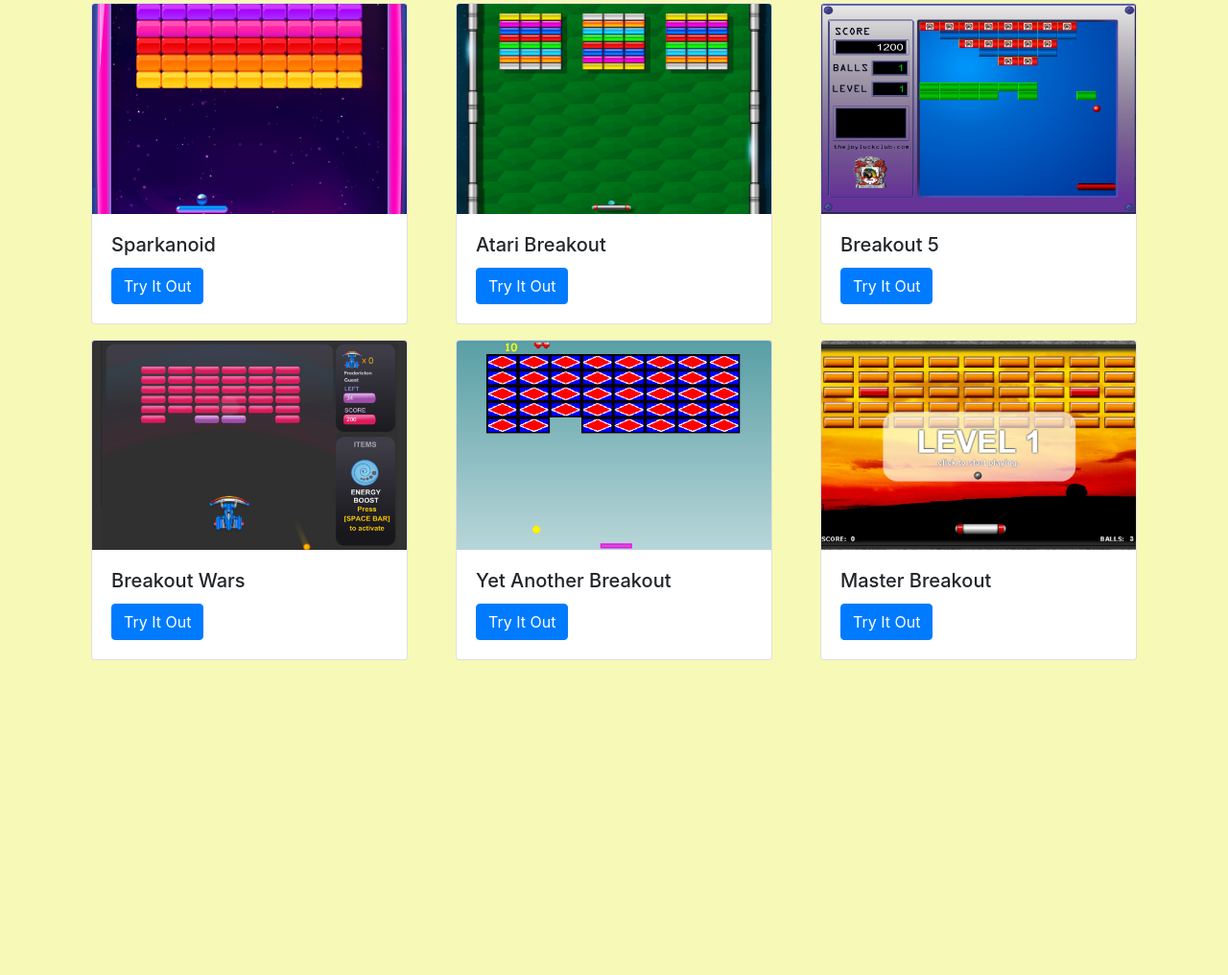
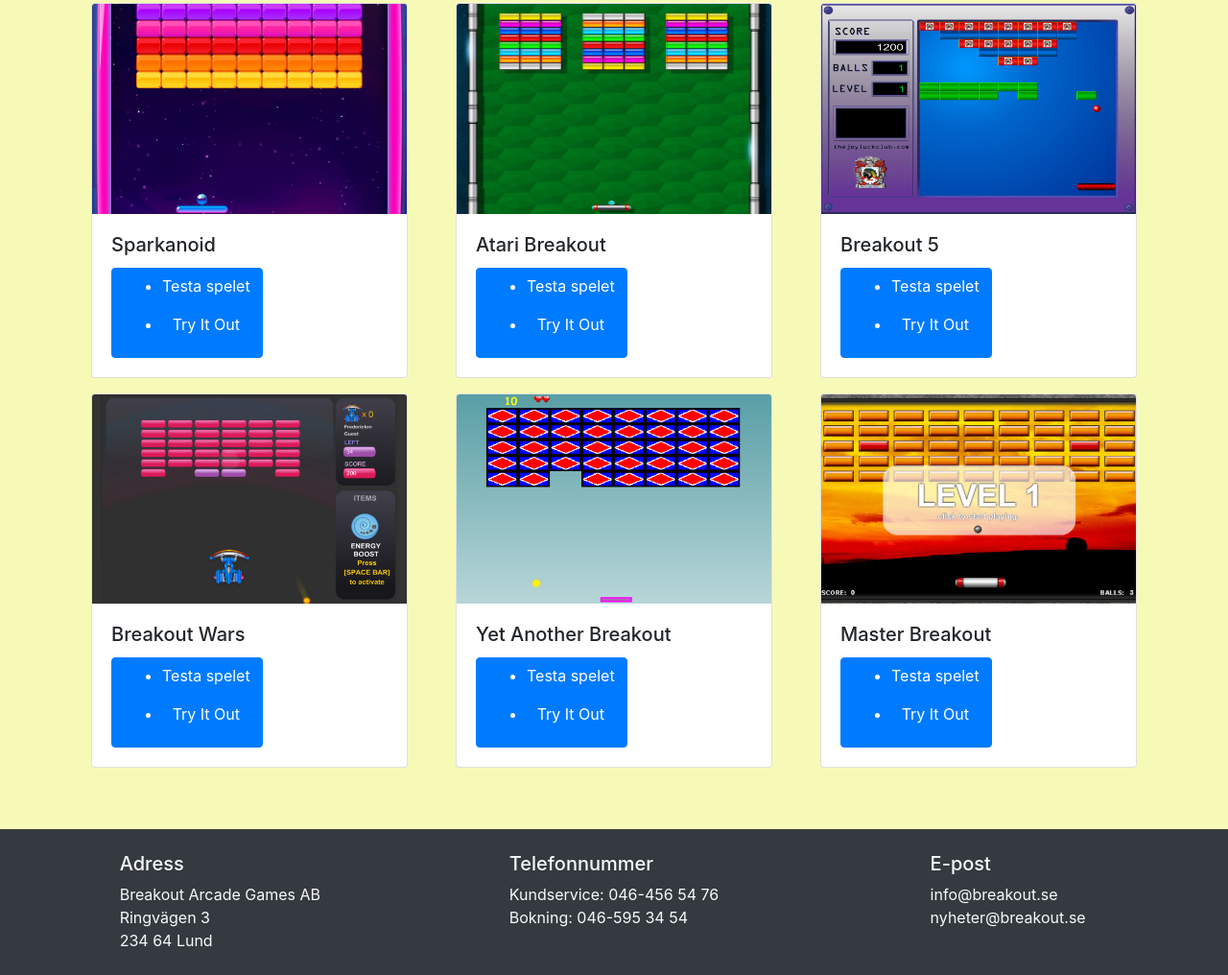
Before and after one commit to kristoffer58/grupp4, a website: page www/index.html in a window 1280 px wide. Shown: the part 115-1131 px from the top of the page at 96% size. Before the commit the page ends 867 px from the top, so only its background shows below. Drawn offline with nearby package versions, Linux system fonts and the light colour scheme.

Commit message:
Merge remote-tracking branch 'origin/master'

```diff
--- /dev/null
+++ b/scss/_game.scss
@@ -0,0 +1,68 @@
+html {
+    height: 100%;
+  }
+
+  .game {
+    margin: 0;
+    height: 100%;
+    font-family: 'Courier New', Courier, monospace;
+  }
+
+  .score {
+    position: absolute;
+    top: 5px;;
+    right: 10px;
+  }
+
+  .lives {
+    position: absolute;
+    top: 5px;;
+    left: 10px;
+  }
+
+  .game-over {
+    display:none;
+    position: absolute;
+    width: 100%;
+    text-align: center;
+    top: 150px;
+  }
+
+  .paddle {
+    width: 200px;
+    height: 30px;
+    background-color: #999;
+    position: absolute;
+    z-index: 1;
+    bottom: 0;
+  }
+
+  .ballX {
+    position: absolute;
+    height: 100%;
+    width: 30px;
+    animation: ball-animation-horizontal 3s linear infinite alternate;
+  }
+
+  .ballY {
+    position: absolute;
+    height: 30px;
+    width: 30px;
+    background-color: #000;
+    border-radius: 50%;
+    animation: ball-animation-vertical 5s linear infinite alternate;
+  }
+
+  .ball-paused {
+    animation-play-state: paused;
+  }
+
+  @keyframes ball-animation-horizontal {
+    0%   {left: 0}
+    100%  {left: calc(100% - 40px)}
+  }
+
+  @keyframes ball-animation-vertical {
+    0%   {top: 0}
+    100%  {top: calc(100% - 40px)}
+  }
--- a/scss/_history.scss
+++ b/scss/_history.scss
@@ -1,3 +1,7 @@
 .historySv {
   display: none;
 }
+
+.historySv .historyEn {
+  $list-style-type: none;
+}
--- /dev/null
+++ b/scss/_start.scss
@@ -0,0 +1,18 @@
+.langSv{
+    list-style-type: none;
+    margin: 0;
+    padding: 0;
+    p{
+      margin:0;
+    }
+  }
+
+  .langEn{
+    list-style-type: none;
+    display: none;
+    margin: 0;
+    padding: 0;
+    p{
+      margin:0;
+    }
+  }
--- a/scss/_variable-overrides.scss
+++ b/scss/_variable-overrides.scss
@@ -1,7 +1,3 @@
 // We want to change to 24 columns and a slightly wider gutter
 $grid-columns:  24;
 $grid-gutter-width: 50px;
-
-.historySv .historyEn {
-  $list-style-type: none;
-}
--- a/scss/style.scss
+++ b/scss/style.scss
@@ -9,3 +9,9 @@
 
 @import '_changesNavbar';
 @import '_history';
+
+
+
+@import 'start';
+
+@import 'game';
--- a/www/index.html
+++ b/www/index.html
@@ -1,11 +1,13 @@
 <!DOCTYPE html>
 <html>
+
 <head>
     <meta charset="utf-8">
     <title>Start</title>
     <link rel="stylesheet" href="/css/style.css">
     <meta name="viewport" content="width=device-width, initial-scale=1">
 </head>
+
 <body>
     <header>
         <nav class="navbar navbar-expand-sm  navbar-dark bg-dark">
@@ -16,13 +18,13 @@
             <div class="collapse navbar-collapse" id="navbarSupportedContent">
                 <ul class="navbar-nav mr-auto">
                     <li class="nav-item active">
-                            <a class="nav-link ml-3" href="#Home">Home</a>
+                        <a class="nav-link ml-3 home" href="index.html"></a>
                     </li>
                     <li class="nav-item">
-                            <a class="nav-link ml-3" href="#History">History</a>
+                        <a class="nav-link ml-3 history" href="history.html"></a>
                     </li>
                     <li class="nav-item">
-                            <a class="nav-link ml-3" href="#Breakout">PlayGame</a>
+                        <a class="nav-link ml-3 play-game" href="game.html"></a>
                     </li>
                 </ul>
                 <figure class="engelska mt-2 mr-2">
@@ -42,7 +44,7 @@
                         <img class="card-img-top" src="/images/breakout1.PNG" alt="Card image cap">
                         <div class="card-body">
                             <h5 class="card-title">Sparkanoid</h5>
-                                    <a href="http://www.gamesxl.com/arcade/sparkanoid" target="_blank" class="btn btn-primary">Try It Out</a>
+                            <a href="http://www.gamesxl.com/arcade/sparkanoid" target="_blank" class="btn btn-primary"></a>
                         </div>
                     </div>
                 </div>
@@ -51,7 +53,7 @@
                         <img class="card-img-top" src="/images/breakout2.PNG" alt="Card image cap">
                         <div class="card-body">
                             <h5 class="card-title">Atari Breakout</h5>
-                                    <a href="https://www.crazygames.com/game/atari-breakout" target="_blank" class="btn btn-primary">Try It Out</a>
+                            <a href="https://www.crazygames.com/game/atari-breakout" target="_blank" class="btn btn-primary"></a>
                         </div>
                     </div>
                 </div>
@@ -60,7 +62,7 @@
                         <img class="card-img-top" src="/images/breakout3.PNG" alt="Card image cap">
                         <div class="card-body">
                             <h5 class="card-title">Breakout 5</h5>
-                                    <a href="http://o.www.spela.se/spel_/breakout_5" target="_blank" class="btn btn-primary">Try It Out</a>
+                            <a href="http://o.www.spela.se/spel_/breakout_5" target="_blank" class="btn btn-primary"></a>
                         </div>
                     </div>
                 </div>
@@ -69,7 +71,7 @@
                         <img class="card-img-top" src="/images/breakout4.PNG" alt="Card image cap">
                         <div class="card-body">
                             <h5 class="card-title">Breakout Wars</h5>
-                                <a href="https://www.y8.com/games/breakout_wars" target="_blank" class="btn btn-primary">Try It Out</a>
+                            <a href="https://www.y8.com/games/breakout_wars" target="_blank" class="btn btn-primary"></a>
                         </div>
                     </div>
                 </div>
@@ -78,7 +80,7 @@
                         <img class="card-img-top" src="/images/breakout5.PNG" alt="Card image cap">
                         <div class="card-body">
                             <h5 class="card-title">Yet Another Breakout</h5>
-                                    <a href="https://www.y8.com/games/yet_another_breakout" target="_blank" class="btn btn-primary">Try It Out</a>
+                            <a href="https://www.y8.com/games/yet_another_breakout" target="_blank" class="btn btn-primary"></a>
                         </div>
                     </div>
                 </div>
@@ -87,19 +89,44 @@
                         <img class="card-img-top" src="/images/breakout6.PNG" alt="Card image cap">
                         <div class="card-body">
                             <h5 class="card-title">Master Breakout</h5>
-                                    <a href="https://www.y8.com/games/master_breakout" target="_blank" class="btn btn-primary">Try It Out</a>
+                            <a href="https://www.y8.com/games/master_breakout" target="_blank" class="btn btn-primary"></a>
                         </div>
                     </div>
                 </div>
             </div>
         </div>
     </main>
-        <footer>
-
+    <footer class="container-fluid bg-dark mt-5 text-light p-4">
+        <div class="row mx-auto">
+            <div class="col-md-8 text-md-center">
+                <div class="d-inline-block text-left">
+                    <h5 class="address"></h5>
+                    <p class="mb-0">
+                        Breakout Arcade Games AB<br>
+                        Ringvägen 3<br>
+                        234 64 Lund</p>
+                </div>
+            </div>
+            <div class="col-md-8 text-md-center">
+                <div class="d-inline-block text-left">
+                    <h5 class="mt-3 mt-md-0 phone"></h5>
+                    <p class="mb-0"> <span class="custom"></span><span> 046-456 54 76</span></p>
+                    <p class="mn-0"> <span class="reservation"></span> <span> 046-595 34 54</span></p>
+                </div>
+            </div>
+            <div class="col-md-8 text-md-center">
+                <div class="d-inline-block text-left">
+                    <h5 class="mt-3 mt-md-0 mail"></h5>
+                    <p class="mb-0">info@breakout.se<br>
+                        nyheter@breakout.se</p>
+                </div>
+            </div>
     </footer>
     <script src="https://ajax.googleapis.com/ajax/libs/jquery/3.3.1/jquery.min.js"></script>
     <script src="https://stackpath.bootstrapcdn.com/bootstrap/4.1.3/js/bootstrap.min.js" integrity="sha384-ChfqqxuZUCnJSK3+MXmPNIyE6ZbWh2IMqE241rYiqJxyMiZ6OW/JmZQ5stwEULTy"
         crossorigin="anonymous"></script>
-        <script src="/js/main.js"></script>
+    <script src="/js/tryMeButton.js"></script>
+    <script src="/js/nav.js"></script>
 </body>
+
 </html>
--- /dev/null
+++ b/www/js/nav.js
@@ -0,0 +1,27 @@
+$.getJSON('/json/navFot.json', function (navData) {
+    start(navData, true);
+  });
+  let navMenu = '';
+
+  function start(navData, inSwedish) {
+    navMenu = navData;
+    let languageObject = navData.en;
+    if (inSwedish == true) {
+      languageObject = navData.sv
+    }
+    for (let className in languageObject) {
+      $('.'+className).text(languageObject[className])
+    }
+  }
+  $('.engelska').on('click', function () {
+    start(navMenu, false);
+  });
+  $('.sverige').on('click', function () {
+    start(navMenu, true);
+  });
+
+  // Class active follow the click on links
+  $(".nav-link").on("click", function () {
+    $("a.nav-link").removeClass("active");
+    $(this).addClass("active");
+  });
--- /dev/null
+++ b/www/js/tryMeButton.js
@@ -0,0 +1,35 @@
+function start(button){
+
+    let ul = $('<ul class = "langSv"/>');
+    for(let tryGame in button){
+        let li = $('<li/>');
+        for(let langSv of button[tryGame].sv){
+            li.append('<p>' + langSv.name + '</p>');
+        }
+        ul.append(li);
+        $('main .card-body a').append(ul);
+
+        ul = $('<ul class = "langEn"/>');
+        for(let tryGame in button){
+          let li = $('<li/>');
+          for(let langEn of button[tryGame].en){
+              li.append('<p>' + langEn.name + '</p>');
+          }
+        ul.append(li);
+      }
+
+      $('main .card-body a').append(ul);
+    }
+}
+$.getJSON('/json/tryMeButton.json', start);
+
+
+$('.engelska').click(function(){
+    $('.langSv').hide();
+    $('.langEn').show();
+});
+
+$('.sverige').click(function(){
+    $('.langEn').hide();
+    $('.langSv').show();
+});
--- a/www/json/instructions.json
+++ b/www/json/instructions.json
@@ -2,7 +2,7 @@
     "instructions": {
     "en": [
         {
-            "desc": "A brick wall appears at the top of the screen, and your mission is to smash it off the playfield - one brick at a time.\n\nUse the arrow keys to move the paddle across the bottom of the screen. With the paddle, hit the ball into the wall. Each time the ball hits a brick, the brick disappears and you score points.\n\nA player recieves five balls (lives) per game. When you miss a ball with your paddle, the ball disappears from the screen and another one appears until all of your five balls are lost."
+            "desc": "A brick wall appears at the top of the screen, and your mission is to smash it off the playfield - one brick at a time.\n \n Use the arrow keys to move the paddle across the bottom of the screen. With the paddle, hit the ball into the wall. Each time the ball hits a brick, the brick disappears and you score points.\n \n A player recieves five balls (lives) per game. When you miss a ball with your paddle, the ball disappears from the screen and another one appears until all of your five balls are lost."
         }
         ],
       "sv": [
--- /dev/null
+++ b/www/json/navFot.json
@@ -0,0 +1,22 @@
+{
+    "en": {
+      "home": "Home",
+      "history": "History",
+      "play-game": "Play Games",
+      "address": "Address",
+      "phone": "Phone number",
+      "custom": "Customer service",
+      "reservation": "Reservation",
+      "mail": "E-mail"
+    },
+    "sv": {
+      "home": "Start",
+      "history": "Historia",
+      "play-game": "Spela",
+      "address": "Adress",
+      "phone": "Telefonnummer",
+      "custom": "Kundservice: ",
+      "reservation": "Bokning: ",
+      "mail": "E-post"
+    }
+  }
--- /dev/null
+++ b/www/json/tryMeButton.json
@@ -0,0 +1,14 @@
+{
+    "tryMeButton": {
+    "en": [
+        {
+            "name": "Try It Out"
+        }
+        ],
+    "sv": [
+        {
+            "name": "Testa spelet"
+        }
+        ]
+    }
+}
```
Also changed, not shown: www/Game.html (+3 -2 lines), www/history.html (+1 -1 lines), www/instructions.html (+0 -2 lines), www/js/instructions.js (+16 -19 lines), www/js/instructionssss.js (added, +37 -0 lines), www/js/game.js (line endings or trailing spaces). Lines whose indentation alone changed are shown as unchanged.
